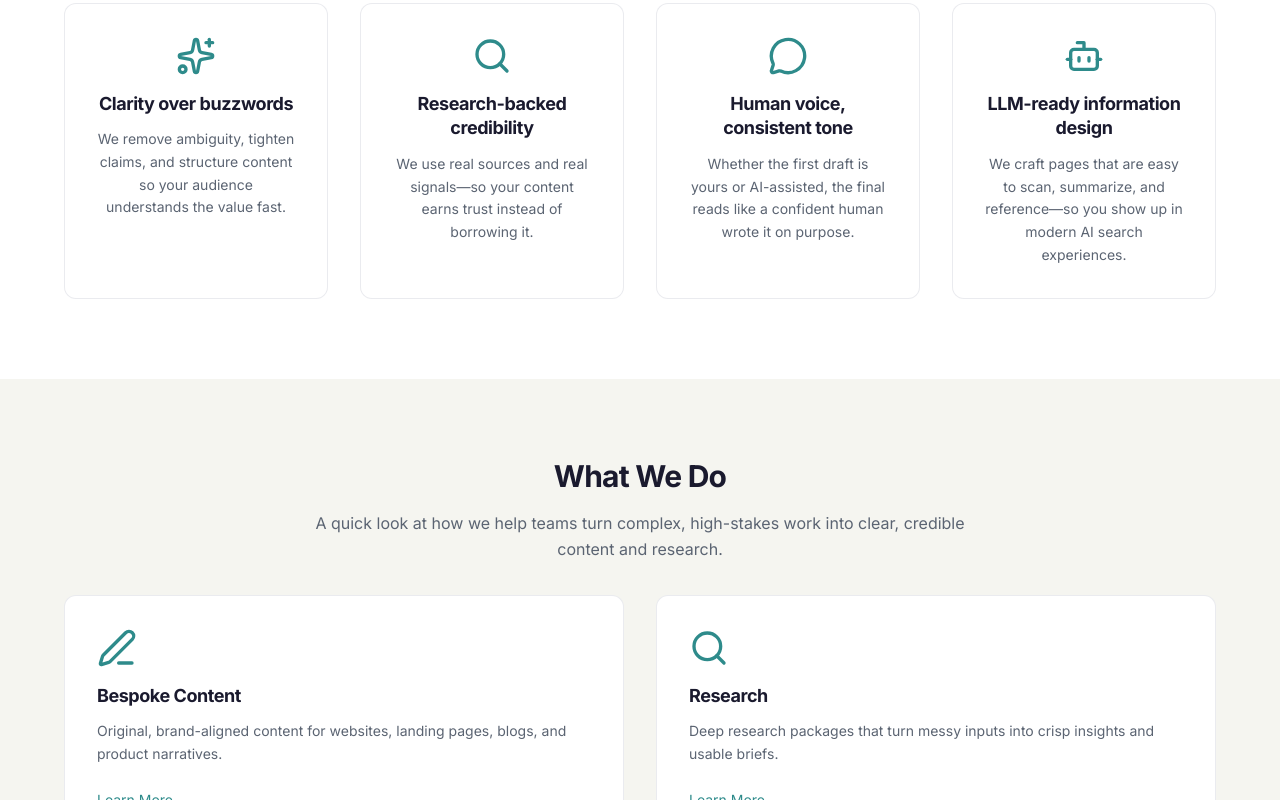
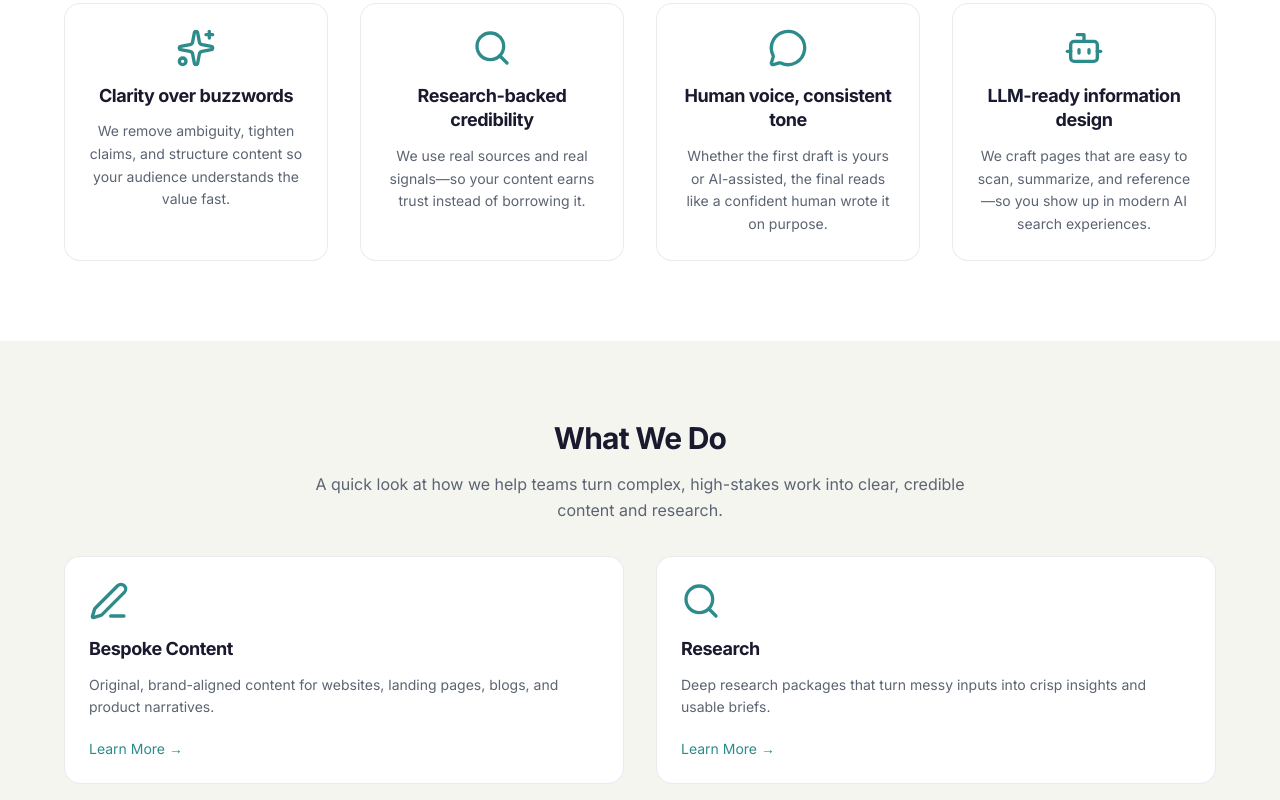
Before and after one commit to jasnez/virtuall-np, a Next.js app: page / in a window 1280 px wide. Shown: the part 980-1780 px from the top of the page. Built offline with nearby package versions, Linux system fonts and the light colour scheme; no server answers.

Commit message:
Card system: 16px radius, unified padding/hover, card-surface tokens
Made-with: Cursor

```diff
--- a/src/app/packages/page.tsx
+++ b/src/app/packages/page.tsx
@@ -10,6 +10,13 @@ import { Button } from "@/components/ui/Button";
 import { AnimateIn } from "@/components/ui/AnimateIn";
 import { CtaSection } from "@/components/sections/CtaSection";
 import StructuredData from "@/components/StructuredData";
+import {
+  cardChrome,
+  cardDescriptionClass,
+  cardHover,
+  cardPadding,
+  cardTitleClass,
+} from "@/lib/card-surface";
 import { PAGE_CONTAINER_X } from "@/lib/page-layout";
 
 const ogImageUrl = "/opengraph-image";
@@ -84,7 +91,7 @@ export default function PackagesPage() {
                 <div data-testid="pricing-card" className="h-full">
                 <div
                   data-testid={`pricing-card-${pkg.id}`}
-                  className={`p-8 rounded-2xl bg-white border border-gray-200/80 hover:border-gray-300/80 transition-colors duration-200 ease-out flex flex-col h-full ${
+                  className={`flex flex-col h-full ${cardChrome} ${cardPadding.md} ${cardHover} ${
                     isFeatured ? "relative ring-2 ring-accent ring-offset-2 ring-offset-white" : ""
                   }`}
                 >
@@ -94,21 +101,19 @@ export default function PackagesPage() {
                     </div>
                   )}
 
-                  <h3 className="text-xl font-bold text-text-main">
+                  <h3 className="text-xl font-bold text-text-main mb-3">
                     {pkg.name}
                   </h3>
-                  <p className="mt-1 text-sm text-text-light">
-                    {pkg.targetClient}
-                  </p>
+                  <p className={cardDescriptionClass}>{pkg.targetClient}</p>
 
                   <div className="mt-4 text-3xl font-bold text-primary">
                     €{pkg.priceRange.min}–€{pkg.priceRange.max}
                   </div>
-                  <p className="mt-2 text-sm text-text-light">
+                  <p className={`mt-2 ${cardDescriptionClass}`}>
                     Up to {pkg.wordLimit.toLocaleString()} words ·{" "}
                     {pkg.turnaround}
                   </p>
-                  <p className="mt-1 text-sm text-text-light">
+                  <p className={`mt-1 ${cardDescriptionClass}`}>
                     {pkg.revisions} revision cycle{pkg.revisions > 1 ? "s" : ""}{" "}
                     · {pkg.researchDepth}
                   </p>
@@ -163,12 +168,10 @@ export default function PackagesPage() {
               <AnimateIn key={addon.id} delay={index * 0.1}>
                 <div
                   data-testid="addon-card"
-                  className="p-6 rounded-xl bg-white border border-gray-200/80 hover:border-gray-300/80 transition-colors duration-200 ease-out h-full flex flex-col"
+                  className={`h-full flex flex-col ${cardChrome} ${cardPadding.md} ${cardHover}`}
                 >
-                  <h3 className="text-lg font-semibold text-text-main">
-                    {addon.name}
-                  </h3>
-                  <p className="mt-2 text-sm text-text-light flex-1">
+                  <h3 className={cardTitleClass}>{addon.name}</h3>
+                  <p className={`${cardDescriptionClass} flex-1`}>
                     {addon.description}
                   </p>
                   <div className="mt-4 font-semibold text-accent">
--- a/src/components/sections/ServicesPreview.tsx
+++ b/src/components/sections/ServicesPreview.tsx
@@ -4,6 +4,14 @@ import { Bot, PenLine, Search, Sparkles } from "lucide-react";
 import services from "@/content/services.json";
 import { SectionWrapper } from "@/components/ui/SectionWrapper";
 import { AnimateIn, StaggerChildren } from "@/components/ui/AnimateIn";
+import {
+  cardChrome,
+  cardDescriptionClass,
+  cardHover,
+  cardIconClass,
+  cardPadding,
+  cardTitleClass,
+} from "@/lib/card-surface";
 
 const iconMap: Record<string, React.ComponentType<React.SVGProps<SVGSVGElement>>> =
   {
@@ -50,20 +58,16 @@ export function ServicesPreview({
                   key={svc.id}
                   data-testid="service-card"
                   href={`/services#${svc.slug}`}
-                  className="group rounded-xl bg-white border border-gray-200/80 hover:border-gray-300/80 hover:bg-gray-50/40 transition-colors duration-200 ease-out p-6 sm:p-8 flex flex-col h-full focus:outline-none focus-visible:ring-2 focus-visible:ring-accent focus-visible:ring-offset-2"
+                  className={`group flex flex-col h-full focus:outline-none focus-visible:ring-2 focus-visible:ring-accent focus-visible:ring-offset-2 ${cardChrome} ${cardPadding.md} ${cardHover}`}
                 >
                   <Icon
-                    className="w-10 h-10 text-accent mb-4 shrink-0"
+                    className={cardIconClass}
                     aria-hidden="true"
                     focusable="false"
                   />
-                  <h3 className="text-lg font-semibold text-text-main tracking-tight leading-snug">
-                    {svc.title}
-                  </h3>
-                  <p className="mt-3 text-sm text-text-light leading-[1.62]">
-                    {svc.shortDescription}
-                  </p>
-                  <span className="mt-6 inline-flex items-center text-accent group-hover:text-accent-dark font-medium text-sm transition-colors duration-200 ease-out">
+                  <h3 className={cardTitleClass}>{svc.title}</h3>
+                  <p className={cardDescriptionClass}>{svc.shortDescription}</p>
+                  <span className="mt-5 inline-flex items-center text-accent group-hover:text-accent-dark font-medium text-sm transition-colors duration-200 ease-out">
                     Learn More →
                   </span>
                 </a>
--- a/src/components/sections/ValueProps.tsx
+++ b/src/components/sections/ValueProps.tsx
@@ -4,6 +4,14 @@ import { Bot, Circle, MessageCircle, Search, Sparkles } from "lucide-react";
 import homepage from "@/content/homepage.json";
 import { SectionWrapper } from "@/components/ui/SectionWrapper";
 import { AnimateIn, StaggerChildren } from "@/components/ui/AnimateIn";
+import {
+  cardChrome,
+  cardDescriptionClass,
+  cardHover,
+  cardIconClass,
+  cardPadding,
+  cardTitleClass,
+} from "@/lib/card-surface";
 
 const iconMap: Record<string, React.ComponentType<React.SVGProps<SVGSVGElement>>> =
   {
@@ -43,18 +51,16 @@ export function ValueProps({ disableAnimation = false }: ValuePropsProps) {
                 <div
                   key={item.title}
                   data-testid="value-prop-item"
-                  className="flex flex-col items-center text-center p-6 sm:p-8 rounded-xl border border-gray-200/80 bg-white hover:border-gray-300/80 hover:bg-gray-50/40 transition-colors duration-200 ease-out h-full"
+                  className={`flex flex-col items-center text-center h-full ${cardChrome} ${cardPadding.md} ${cardHover}`}
                 >
                   <Icon
                     data-testid="value-icon"
-                    className="w-10 h-10 text-accent mb-4 shrink-0"
+                    className={cardIconClass}
                     aria-hidden="true"
                     focusable="false"
                   />
-                  <h3 className="text-lg font-semibold text-text-main tracking-tight leading-snug">
-                    {item.title}
-                  </h3>
-                  <p className="mt-3 text-sm text-text-light leading-[1.62]">{item.description}</p>
+                  <h3 className={`text-center ${cardTitleClass}`}>{item.title}</h3>
+                  <p className={cardDescriptionClass}>{item.description}</p>
                 </div>
               );
             })}
--- a/src/components/ui/Card.tsx
+++ b/src/components/ui/Card.tsx
@@ -1,4 +1,10 @@
 import React from "react";
+
+import {
+  cardChrome,
+  cardHover,
+  cardPadding,
+} from "@/lib/card-surface";
 
 export type CardPadding = "sm" | "md" | "lg";
 
@@ -13,12 +19,6 @@ function cx(...parts: Array<string | false | null | undefined>) {
   return parts.filter(Boolean).join(" ");
 }
 
-const paddingMap: Record<CardPadding, string> = {
-  sm: "p-4",
-  md: "p-6",
-  lg: "p-8",
-};
-
 export function Card({
   children,
   className,
@@ -29,10 +29,9 @@ export function Card({
     <div
       data-testid="card"
       className={cx(
-        "bg-white rounded-xl border border-gray-200/80",
-        paddingMap[padding],
-        hover &&
-          "hover:border-gray-300/80 hover:bg-gray-50/50 transition-colors duration-200 ease-out",
+        cardChrome,
+        cardPadding[padding],
+        hover && cardHover,
         className,
       )}
     >
--- /dev/null
+++ b/src/lib/card-surface.ts
@@ -0,0 +1,24 @@
+/**
+ * Unified cards: 16px radius, 20px / 24px padding, subtle border.
+ * Hover = border emphasis + light background (no shadow, no lift).
+ */
+export const cardChrome = "rounded-2xl border border-gray-200/80 bg-white";
+
+export const cardPadding = {
+  sm: "p-4 md:p-5",
+  md: "p-5 md:p-6",
+  lg: "p-5 md:p-6",
+} as const;
+
+export const cardHover =
+  "transition-[border-color,background-color] duration-200 ease-out hover:border-gray-400/50 hover:bg-gray-50/55";
+
+/** Icon (above title): 16px gap below */
+export const cardIconClass = "h-10 w-10 shrink-0 text-accent mb-4";
+
+/** Card title: stronger than body, 12px below before description */
+export const cardTitleClass =
+  "font-semibold text-text-main text-lg tracking-tight leading-snug mb-3";
+
+/** Card body / description */
+export const cardDescriptionClass = "text-sm text-text-light leading-[1.62]";
```
Also changed, not shown: 2 other files (tests, documents, lock files or other folders).
